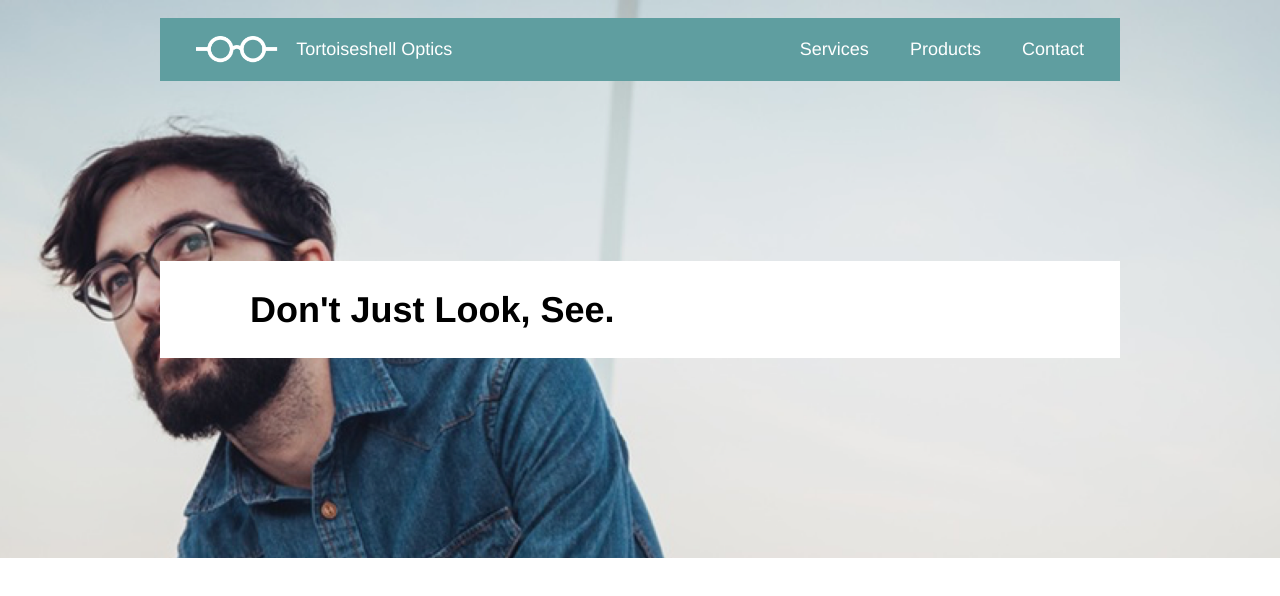
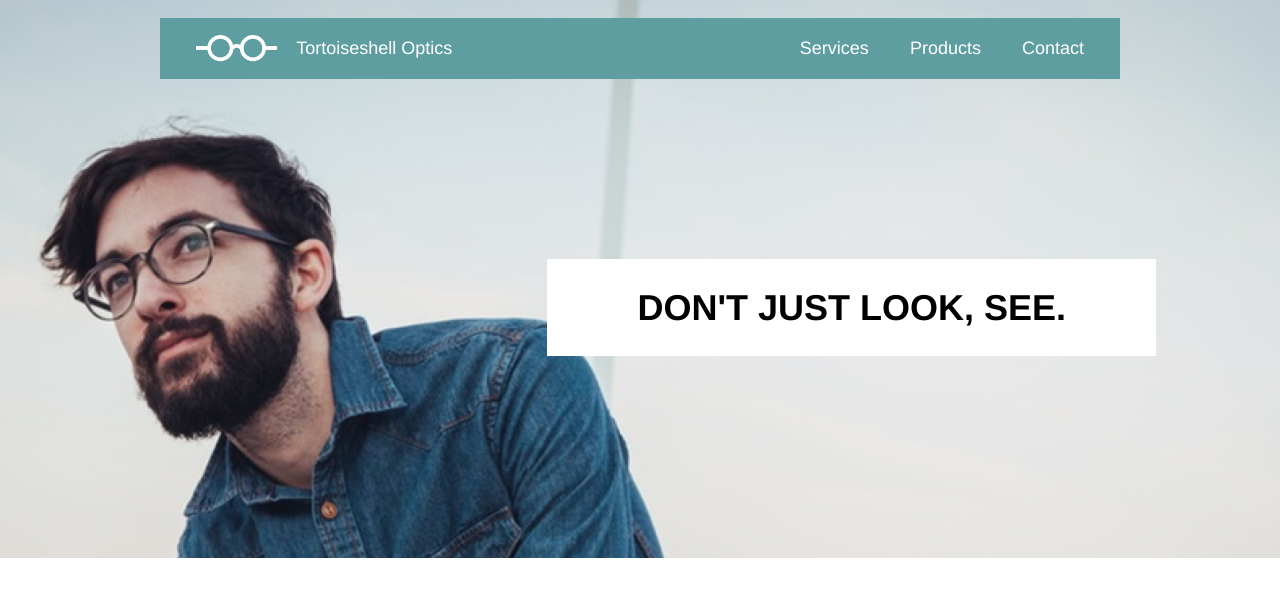
Before and after one commit to moryw/optics, a plain HTML site: page index.html in a window 1280 px wide. Drawn offline with Linux system fonts and the light colour scheme.

Commit message:
Restructure header HTML and style the logo nav and tagline.

```diff
--- a/index.html
+++ b/index.html
@@ -8,10 +8,9 @@
   </head>
   <body>
 
-    <div class="banner">
-      <div class="container">
+    <header>
 
-        <header>
+      <div class="menu container">
 
         <div class="logo">
           <img src="./resources/imgs/logo-white.png" alt="">
@@ -19,19 +18,20 @@
         </div>
 
         <nav>
-            <span>Services</span>
-            <span>Products</span>
-            <span>Contact</span>
+          <a href="#">Services</a>
+          <a href="#">Products</a>
+          <a href="#">Contact</a>
         </nav>
+
+      </div>
+
+      <div class="flex container">
+        <div class="tag-line">
+          <span>DON'T JUST LOOK, SEE.</span>
+        </div>
+      </div>
 
     </header>
 
-        <div class="tag-line">
-          <span>Don't Just Look, See.</span>
-        </div>
-
-      </div>
-    </div>
-
   </body>
 </html>
--- a/resources/css/master.css
+++ b/resources/css/master.css
@@ -13,10 +13,14 @@ html {
   margin: auto;
 }
 
+.flex {
+  display: flex;
+}
 
-/* banner styling */
 
-.banner {
+/* header styling */
+
+header {
   background-image: url(../imgs/glasses-bg.png);
   background-position: center;
   background-size: cover;
@@ -25,22 +29,18 @@ html {
   padding-top: 1rem;
 }
 
-
-/* header styling */
-
-header {
+.menu {
   display: flex;
   justify-content: space-between;
   align-items: center;
   background-color: cadetblue;
   color: white;
-  padding: 1rem 2rem;
 }
 
-/* logo/nav styling */
 .logo {
   display: flex;
   align-items: center;
+  padding-left: 2rem;
 }
 
 .logo img {
@@ -48,17 +48,27 @@ header {
   padding-right: 1rem;
 }
 
-nav span {
-  padding-left: 2rem;
+nav {
+  padding: 1rem 0;
 }
 
-/* banner tagline */
+nav a {
+  padding-right: 2rem;
+}
+
+
+/* header tag-line */
+
+header .flex {
+  justify-content: flex-end;
+}
 
 .tag-line {
   background-color: white;
   position: relative;
   top: 10rem;
   padding: 1.5rem 5rem;
+  margin-right: -2rem;
 }
 
 .tag-line span {
--- a/resources/css/reset.css
+++ b/resources/css/reset.css
@@ -34,6 +34,12 @@ body {
 ol, ul {
 	list-style: none;
 }
+
+a {
+	text-decoration: none;
+	color: inherit;
+}
+
 blockquote, q {
 	quotes: none;
 }
```
Lines whose indentation alone changed are shown as unchanged.
